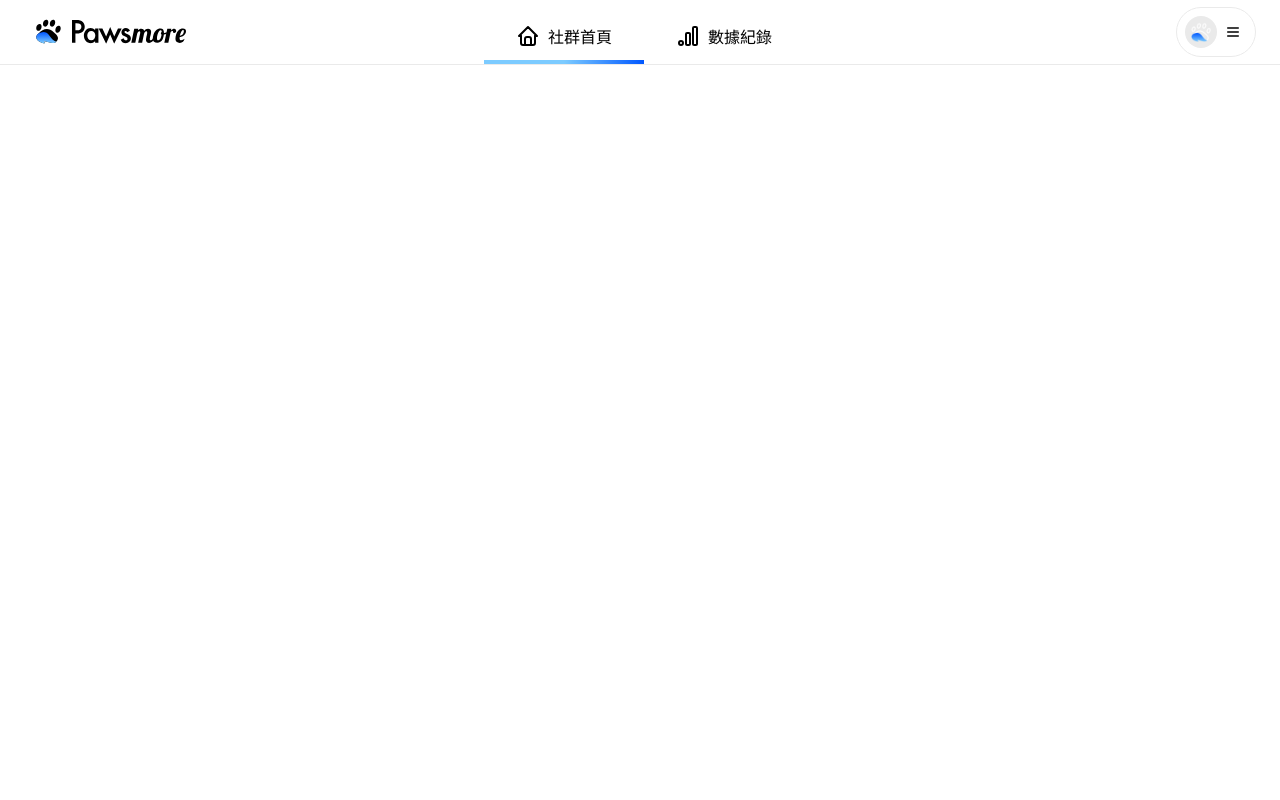
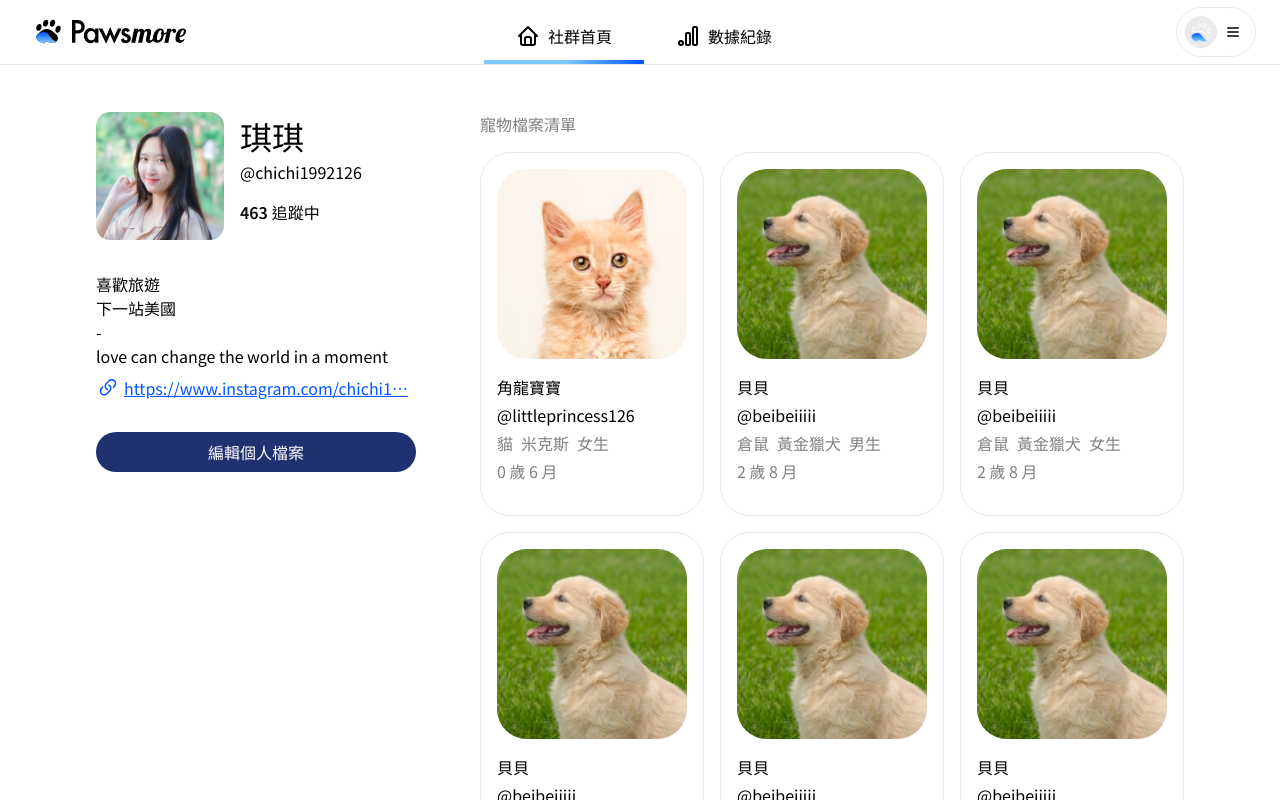
Before and after one commit to penspulse326/rocket_pawsmore, a Next.js app: page /user_profile in a window 1280 px wide. Shown: the top 800 px of the page. Built offline with nearby package versions, Linux system fonts and the light colour scheme.

Commit message:
style: add UserProfile layout style

```diff
--- a/src/pages/user_profile/index.tsx
+++ b/src/pages/user_profile/index.tsx
@@ -1,7 +1,203 @@
-import React from "react";
+import React, { useState } from "react";
+import Image from "next/image";
+import moment from "moment";
+import { IconDotsVertical } from "@tabler/icons-react";
+import Footer from "@/components/Footer";
+import Mask from "@/components/hint/Mask";
+import AlertCard from "@/components/hint/AlertCard";
+import getPetSpecies from "@/common/helpers/getPetSpecies";
+import petData from "@/common/lib/test/petData";
 
 const UserProfile: React.FC = () => {
-  return <div>user profile</div>;
+  const Profile: React.FC = () => {
+    const [isMe, setIsMe] = useState(true);
+    const [showReportBtn, setShowReportBtn] = useState(false);
+
+    const data = {
+      userId: 5,
+      username: "琪琪",
+      account: "chichi1992126",
+      headShot: "/test/user-chichi.png",
+      introduction:
+        "喜歡旅遊\n下一站美國\n-\nlove can change the world in a moment",
+      link: "https://www.instagram.com/chichi1992126",
+    };
+    const { username, account, headShot, introduction, link } = data;
+    const linkIcon = (
+      <svg
+        xmlns="http://www.w3.org/2000/svg"
+        width="24"
+        height="24"
+        viewBox="0 0 24 24"
+        fill="none"
+      >
+        <path
+          d="M7.0734 9.813L5.0154 11.871C4.17141 12.715 3.69727 13.8597 3.69727 15.0532C3.69727 16.2468 4.17141 17.3915 5.0154 18.2355C5.85938 19.0795 7.00407 19.5536 8.19765 19.5536C9.39122 19.5536 10.5359 19.0795 11.3799 18.2355L14.1219 15.492C14.6308 14.983 15.0103 14.3593 15.2283 13.6733C15.4463 12.9873 15.4966 12.259 15.3749 11.5496C15.2533 10.8402 14.9632 10.1702 14.529 9.59611C14.0949 9.02197 13.5294 8.56035 12.8799 8.25L12.0009 9.129C11.9117 9.2184 11.834 9.31869 11.7699 9.4275C12.2717 9.57175 12.7271 9.84447 13.0912 10.2187C13.4553 10.5929 13.7155 11.0557 13.8459 11.5612C13.9763 12.0668 13.9726 12.5976 13.835 13.1013C13.6974 13.6049 13.4308 14.064 13.0614 14.433L10.3209 17.175C9.75798 17.7379 8.99449 18.0542 8.1984 18.0542C7.40231 18.0542 6.63882 17.7379 6.0759 17.175C5.51298 16.6121 5.19673 15.8486 5.19673 15.0525C5.19673 14.2564 5.51298 13.4929 6.0759 12.93L7.2654 11.742C7.09757 11.1131 7.03273 10.4626 7.0734 9.813Z"
+          fill="#0057FF"
+        />
+        <path
+          d="M9.87834 7.00758C9.3694 7.51659 8.98999 8.14027 8.77195 8.82626C8.55392 9.51225 8.50363 10.2405 8.6253 10.95C8.74697 11.6594 9.03705 12.3293 9.4712 12.9035C9.90534 13.4776 10.4709 13.9392 11.1203 14.2496L12.2828 13.0856C11.7743 12.9492 11.3105 12.6813 10.9383 12.3089C10.566 11.9365 10.2984 11.4726 10.1622 10.964C10.026 10.4554 10.026 9.91985 10.1624 9.41125C10.2987 8.90265 10.5665 8.43889 10.9388 8.06658L13.6793 5.32458C14.2423 4.76166 15.0057 4.44541 15.8018 4.44541C16.5979 4.44541 17.3614 4.76166 17.9243 5.32458C18.4873 5.8875 18.8035 6.65099 18.8035 7.44708C18.8035 8.24317 18.4873 9.00666 17.9243 9.56958L16.7348 10.7576C16.9028 11.3876 16.9673 12.0401 16.9268 12.6881L18.9848 10.6301C19.8288 9.78609 20.303 8.64141 20.303 7.44783C20.303 6.25425 19.8288 5.10957 18.9848 4.26558C18.1409 3.42159 16.9962 2.94745 15.8026 2.94745C14.609 2.94745 13.4643 3.42159 12.6203 4.26558L9.87834 7.00758Z"
+          fill="#0057FF"
+        />
+      </svg>
+    );
+    const htmlIntro = introduction.split("\n");
+    const htmlLink = link.length > 31 ? link.slice(0, 33) + "⋯" : link;
+
+    const ReportBtn = () => {
+      const [isAlertShown, setIsAlertShown] = useState(false);
+
+      return (
+        <>
+          <button
+            className="px-6 py-4 text-error bg-white rounded-3xl absolute -right-[120px] -bottom-[61.5px] shadow-[0_0_10px_0_rgba(0,0,0,0.15)] hover:cursor-pointer"
+            type="button"
+            onClick={() => setIsAlertShown(true)}
+          >
+            檢舉寵物檔案
+          </button>
+          {/* {isAlertShown && (
+            <Mask setIsOpen={setIsAlertShown} maskType="report">
+              <AlertCard
+                setIsDisplayed={setIsAlertShown}
+                cardType="reportPet"
+              />
+            </Mask>
+          )} */}
+        </>
+      );
+    };
+
+    return (
+      <div
+        className="flex flex-col gap-y-8 max-w-[320px] w-full"
+        tabIndex={0}
+        onBlur={() => setShowReportBtn(false)}
+      >
+        <div className="flex gap-x-4">
+          <Image
+            src={headShot}
+            width={128}
+            height={128}
+            alt="user avatar"
+            className="rounded-[14px] object-cover"
+          />
+          <ul className="flex flex-col gap-y-4">
+            <ol>
+              <li className="text-[32px]">{username}</li>
+              <li>@{account}</li>
+            </ol>
+            <li className="flex gap-x-1">
+              <span className="font-semibold">463</span>追蹤中
+            </li>
+          </ul>
+        </div>
+        <div className="flex flex-col gap-y-2">
+          <div>
+            {htmlIntro.map((string, index) => (
+              <React.Fragment key={index}>
+                {string}
+                {index !== htmlIntro.length - 1 && <br />}
+              </React.Fragment>
+            ))}
+          </div>
+          <div className="flex gap-x-1">
+            {linkIcon}
+            <a href={link} className="text-[#0057FF] underline" target="_blank">
+              {htmlLink}
+            </a>
+          </div>
+        </div>
+        {isMe ? (
+          <button
+            className="bg-primary text-white rounded-full py-2 w-full"
+            type="button"
+          >
+            編輯個人檔案
+          </button>
+        ) : (
+          <div className="flex gap-x-4 items-center w-full relative">
+            <button
+              className="bg-primary text-white rounded-full py-2 w-full"
+              type="button"
+            >
+              發送訊息
+            </button>
+            <IconDotsVertical
+              size={24}
+              className="hover:cursor-pointer"
+              onClick={(e) => {
+                e.stopPropagation();
+                e.preventDefault();
+                setShowReportBtn(!showReportBtn);
+              }}
+            />
+            {showReportBtn && <ReportBtn />}
+          </div>
+        )}
+      </div>
+    );
+  };
+  const PetList: React.FC = () => {
+    return (
+      <div className="flex flex-col gap-y-4">
+        <div className="text-note">寵物檔案清單</div>
+        <div className="flex gap-4 flex-wrap max-w-[704px] w-full">
+          {petData.map((pet, index) => {
+            const {
+              petId,
+              petName,
+              petAccount,
+              petSpecies,
+              petGender,
+              breed,
+              birthday,
+              petPhoto,
+            } = pet;
+            const age = (birthday: string) => {
+              const year = moment().diff(moment(birthday), "year");
+              const month = moment().diff(moment(birthday), "month") % 12;
+              return `${year} 歲 ${month} 月`;
+            };
+            return (
+              <div
+                className="flex flex-col gap-y-4 p-4 max-w-[224px] w-full border border-stroke rounded-[30px] bg-white"
+                key={index}
+              >
+                <Image
+                  src={petPhoto}
+                  width={192}
+                  height={192}
+                  priority
+                  alt="pet avatar"
+                  className="rounded-[30px] object-cover"
+                />
+                <ul className="flex flex-col gap-1">
+                  <li>{petName}</li>
+                  <li>@{petAccount}</li>
+                  <ol className="text-note flex gap-x-2">
+                    <li>{getPetSpecies(petSpecies)}</li>
+                    <li>{breed}</li>
+                    <li>{petGender ? "女生" : "男生"}</li>
+                  </ol>
+                  <li className="text-note mb-4">{age(birthday)}</li>
+                </ul>
+              </div>
+            );
+          })}
+        </div>
+      </div>
+    );
+  };
+  return (
+    <main className="mt-[112px] flex flex-col gap-y-16">
+      <div className="flex gap-x-16 justify-center">
+        <Profile />
+        <PetList />
+      </div>
+      <Footer />
+    </main>
+  );
 };
 
 export default UserProfile;
```
